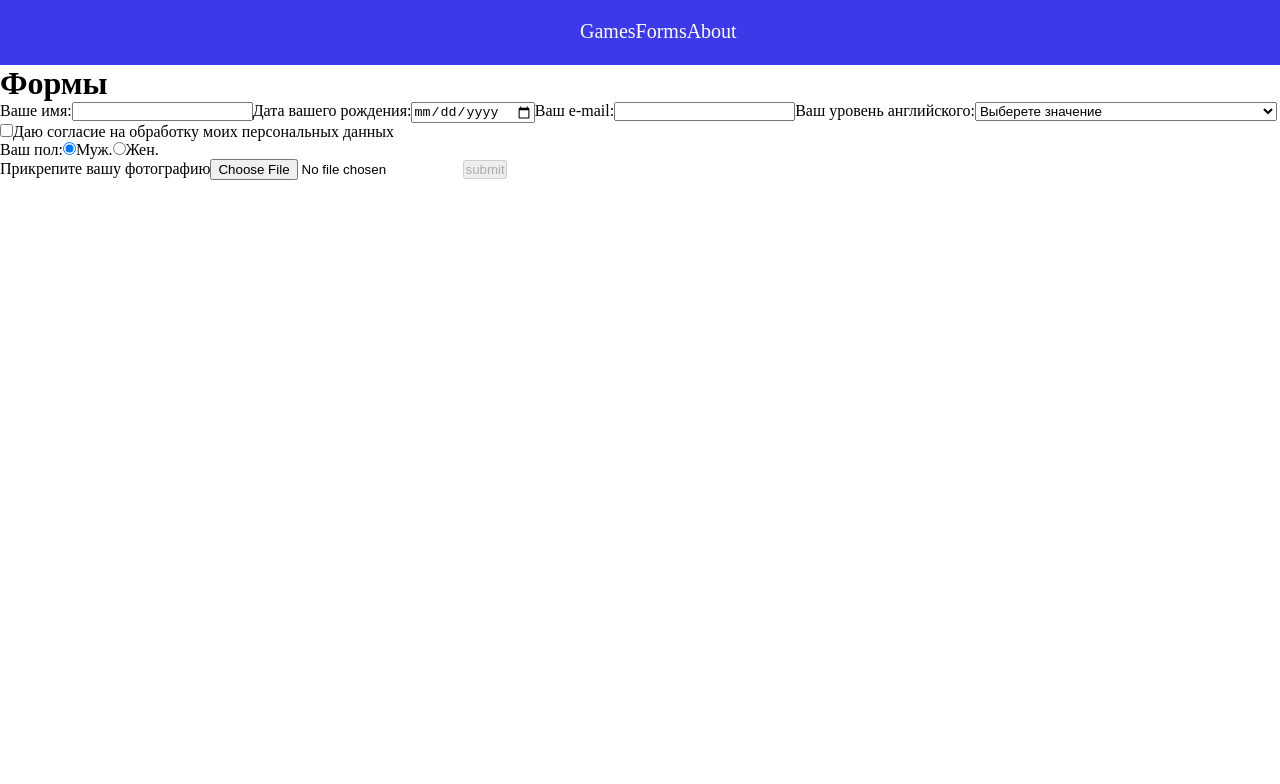
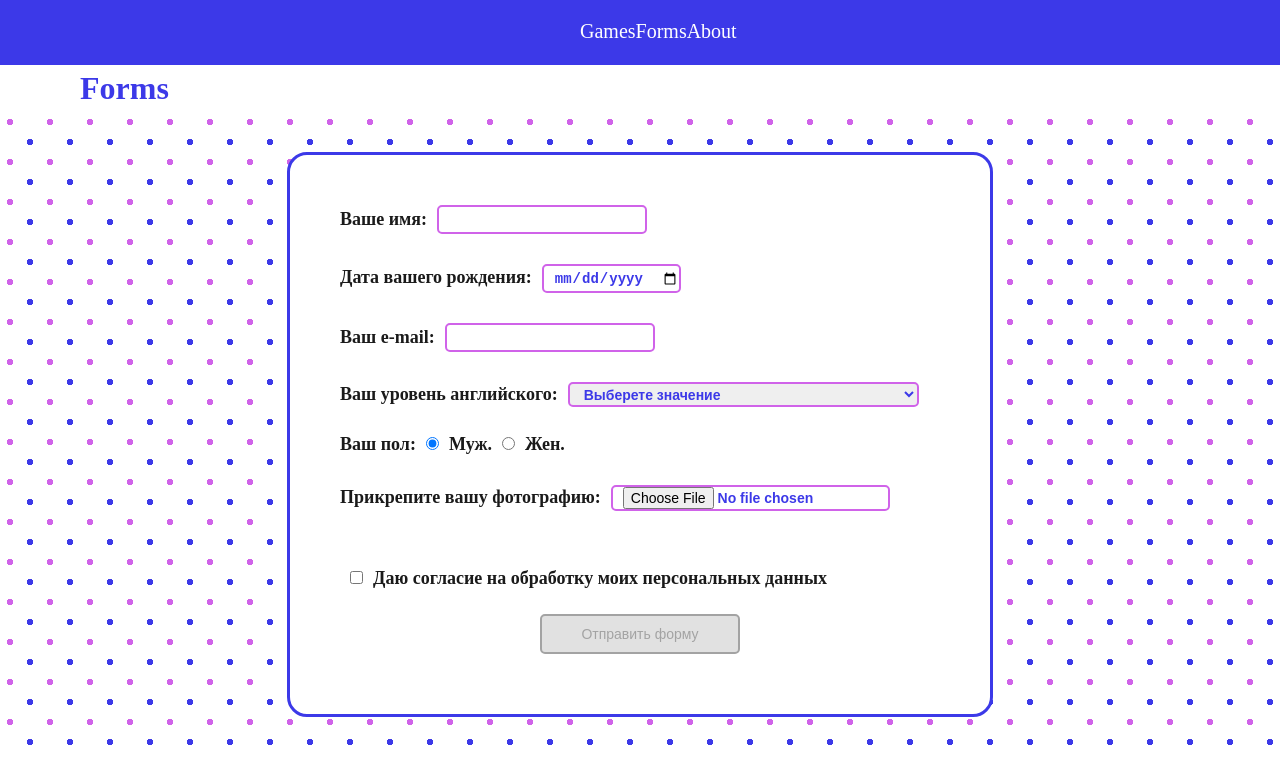
Before and after one commit to ry-ksu/react-redux, a React (Create React App) app: page /forms in a window 1280 px wide. Shown: the top 784 px of the page. Built offline with nearby package versions, Linux system fonts and the light colour scheme; the HTML template or start-up script is replaced by a standard one.

Commit message:
feat: add style to Forms page

```diff
--- /dev/null
+++ b/src/components/forms/index.module.css
@@ -0,0 +1,78 @@
+.header {
+  max-width: 1120px;
+  margin: auto;
+  display: block;
+  padding: 5px 40px;
+  color: rgb(60, 57, 232);
+}
+
+.formWrapper {
+  padding: 40px;
+  background-image: radial-gradient(rgb(208, 99, 233) 12%, transparent 12%),
+    radial-gradient(rgb(60, 57, 232) 12%, transparent 12%);
+  background-color: #ffffff;
+  background-position: 30px 30px, 50px 50px;
+  background-size: 40px 40px;
+}
+
+.formWrapper form {
+  color: rgb(26, 26, 26);
+  font-weight: 600;
+  font-size: 18px;
+  max-width: 600px;
+  margin: auto;
+  background: #ffffff;
+  border: solid 3px rgb(60, 57, 232);
+  border-radius: 20px;
+  padding: 20px 50px 60px;
+  display: flex;
+  flex-direction: column;
+}
+
+.formWrapper input,
+.formWrapper select {
+  padding-left: 10px;
+  border-radius: 5px;
+  margin: 30px 10px 0;
+  color: rgb(76, 76, 76);
+  font-weight: 600;
+  outline: none;
+  border: solid 2px rgb(208, 99, 233);
+  color: rgb(60, 57, 232);
+  font-size: 14px;
+}
+
+.formWrapper input[type=text],
+.formWrapper input[type=date],
+.formWrapper select {
+  height: 25px;
+}
+
+.formWrapper input[name=PDAgreement] {
+  margin-top: 60px;
+}
+
+.formWrapper img {
+  height: 200px;
+  width: 200px;
+  padding-left: calc(50% - 100px);
+  padding-top: 10px;
+}
+
+.formWrapper input[type=submit] {
+  font-weight: 500;
+  padding: 0;
+  height: 40px;
+  width: 200px;
+  margin: auto;
+  margin-top: 25px;
+  background: rgb(60, 57, 232);
+  border: solid 2px rgb(60, 57, 232);
+  color: #ffffff;
+}
+
+.formWrapper input[type=submit]:disabled {
+  background: rgb(225, 225, 225);
+  border: solid 2px rgb(163, 163, 163);
+  color: rgb(163, 163, 163);
+}
--- a/src/components/forms/index.tsx
+++ b/src/components/forms/index.tsx
@@ -2,6 +2,8 @@ import React, { useEffect, useRef, useState } from 'react';
 import { UserCards } from 'components/userCards';
 import { createInput } from './input';
 import { UserProps } from 'data/usersList';
+import styles from './index.module.css';
+import './style.css';
 
 type FormsProps = {
   cards: UserProps[];
@@ -18,6 +20,7 @@ export const Forms = (props: FormsProps) => {
   const femaleInput = useRef<HTMLInputElement>(null);
   const fileInput = useRef<HTMLInputElement>(null);
   const submitBtn = useRef<HTMLInputElement>(null);
+  const imgInput = useRef<HTMLImageElement>(null);
 
   const [nameDirty, setNameDirty] = useState(false);
   const [birthDirty, setBirthDirty] = useState(false);
@@ -63,15 +66,6 @@ export const Forms = (props: FormsProps) => {
         sex: femaleInput.current?.checked ? 'Жен.' : 'Муж.',
         file: fileCode,
       });
-      // props.cards.push({
-      //   name: nameInput.current.value,
-      //   birthday: birthdayInput.current.value,
-      //   eMail: eMailInput.current.value,
-      //   enLvl: enLvlInput.current.value,
-      //   PDAgreement: true,
-      //   sex: femaleInput.current?.checked ? 'Жен.' : 'Муж.',
-      //   file: fileCode,
-      // });
 
       nameInput.current.value = '';
       birthdayInput.current.value = '';
@@ -81,6 +75,7 @@ export const Forms = (props: FormsProps) => {
       maleInput.current.checked = true;
       fileInput.current.value = '';
       setFileCode('');
+      imgInput.current?.setAttribute('hidden', '');
 
       submitBtn.current.removeAttribute('useEffect');
       submitBtn.current.setAttribute('disabled', '');
@@ -247,14 +242,15 @@ export const Forms = (props: FormsProps) => {
     };
     reader.readAsDataURL(e.target.files[0]);
 
+    imgInput.current?.removeAttribute('hidden');
     handlerInputChange(e);
   };
 
   return (
     <>
+      <h1 className={styles.header}>Forms</h1>
+      <div className={styles.formWrapper}>
         <form onSubmit={handleSubmit}>
-        <h1>Формы</h1>
-
           {createInput(
             'top',
             'Ваше имя:',
@@ -288,7 +284,6 @@ export const Forms = (props: FormsProps) => {
             handlerInputChange
           )}
 
-        {enLvlDirty && enLvlError && <div className="error">{enLvlError}</div>}
           <label>
             Ваш уровень английского:
             <select onChange={handlerInputChange} name="enLvl" ref={enLvlInput}>
@@ -302,17 +297,7 @@ export const Forms = (props: FormsProps) => {
               <option value="c2">(C2) – профессиональный уровень владения</option>
             </select>
           </label>
-
-        {createInput(
-          'bottom',
-          'Даю согласие на обработку моих персональных данных',
-          'checkbox',
-          'PDAgreement',
-          PDAgreementDirty,
-          PDAgreementError,
-          PDAgreementInput,
-          handlerInputChange
-        )}
+          {enLvlDirty && enLvlError && <div className="error">{enLvlError}</div>}
 
           <p>
             Ваш пол:
@@ -326,9 +311,8 @@ export const Forms = (props: FormsProps) => {
             </label>
           </p>
 
-        {fileDirty && fileError && <div className="error">{fileError}</div>}
           <label>
-          Прикрепите вашу фотографию
+            Прикрепите вашу фотографию:
             <input
               onChange={handlerFileChange}
               type="file"
@@ -336,11 +320,24 @@ export const Forms = (props: FormsProps) => {
               ref={fileInput}
               accept="image/*,.png,.jpg,.gif,.web"
             />
-          <img src={fileCode} />
+            <img src={fileCode} ref={imgInput} hidden />
           </label>
+          {fileDirty && fileError && <div className="error">{fileError}</div>}
 
-        <input type="submit" value="submit" disabled ref={submitBtn} />
+          {createInput(
+            'bottom',
+            'Даю согласие на обработку моих персональных данных',
+            'checkbox',
+            'PDAgreement',
+            PDAgreementDirty,
+            PDAgreementError,
+            PDAgreementInput,
+            handlerInputChange
+          )}
+
+          <input type="submit" value="Отправить форму" disabled ref={submitBtn} />
         </form>
+      </div>
       <UserCards cards={props.cards} />
     </>
   );
--- a/src/components/forms/input.tsx
+++ b/src/components/forms/input.tsx
@@ -13,21 +13,21 @@ export const createInput = (
   if (childrenLocation === 'top') {
     return (
       <>
-        {nameDirty && nameError && <div className="error">{nameError}</div>}
         <label>
           {children}
           <input onChange={handlerInputChange} type={type} name={name} ref={nameInput} />
         </label>
+        {nameDirty && nameError && <div className="error">{nameError}</div>}
       </>
     );
   } else {
     return (
       <>
-        {nameDirty && nameError && <div className="error">{nameError}</div>}
         <label>
           <input onChange={handlerInputChange} type={type} name={name} ref={nameInput} />
           {children}
         </label>
+        {nameDirty && nameError && <div className="error">{nameError}</div>}
       </>
     );
   }
--- a/src/components/forms/style.css
+++ b/src/components/forms/style.css
@@ -0,0 +1,6 @@
+.error {
+  color: rgb(200, 64, 64);
+  height: 0;
+  font-size: 15px;
+  padding-left: 5px;
+}
--- /dev/null
+++ b/src/components/userCards/index.module.css
@@ -0,0 +1,49 @@
+.userCardsWrapper {
+  max-width: 1200px;
+  margin: auto;
+  padding: 30px;
+  display: flex;
+  justify-content: center;
+  flex-wrap: wrap;
+  gap: 50px 30px;
+}
+
+.userCard {
+  border: solid 2px rgb(60, 57, 232);
+  border-radius: 20px;
+  width: 270px;
+  display: flex;
+  flex-direction: column;
+  gap: 5px;
+}
+
+.userCard img {
+  border-radius: 18px;
+  width: 270px;
+  height: 300px;
+  object-fit: cover;
+}
+
+.content {
+  padding: 10px;
+}
+
+.content h3 {
+  font-size: 23px;
+  color: rgb(26, 26, 26);
+  margin-bottom: 15px;
+}
+
+.content h4 {
+  font-size: 15px;
+  margin-top: 10px;
+  color: rgb(76, 76, 76);
+  font-weight: 500;
+  padding-bottom: 15px;
+}
+
+.content h5 {
+  font-size: 15px;
+  color: rgb(26, 26, 26);
+  font-weight: 500;
+}
--- a/src/components/userCards/index.tsx
+++ b/src/components/userCards/index.tsx
@@ -1,5 +1,6 @@
 import React from 'react';
 import { UserProps } from 'data/usersList';
+import style from './index.module.css';
 
 type UserCardProps = {
   cards: UserProps[];
@@ -7,24 +8,26 @@ type UserCardProps = {
 
 export const UserCards = (props: UserCardProps) => {
   return (
-    <div>
+    <div className={style.userCardsWrapper}>
       {props.cards.map((user) => (
-        <div key={user.eMail + user.birthday}>
+        <div className={style.userCard} key={user.eMail + user.birthday}>
           <img src={user.file} />
-          <div>
-            Имя: <strong>{user.name}</strong> ({user.sex})
-          </div>
-          <div>
-            Почта: <strong>{user.eMail}</strong>
-          </div>
-          <div>
-            Дата рождения: <strong>{user.birthday}</strong>
-          </div>
-          <div>
-            Уровень английского: <strong>{user.enLvl.toUpperCase()}</strong>
-          </div>
-          <div>
-            Согласие на обработку ПД: <strong>ДА</strong>
+          <div className={style.content}>
+            <h3>
+              {user.name} ({user.sex})
+            </h3>
+            <h5>
+              Почта: <strong>{user.eMail}</strong>
+            </h5>
+            <h5>
+              Дата рождения: <strong>{user.birthday}</strong>
+            </h5>
+            <h5>
+              Уровень английского: <strong>{user.enLvl.toUpperCase()}</strong>
+            </h5>
+            <h4>
+              Согласие на обработку ПД: <strong>ДА</strong>
+            </h4>
           </div>
         </div>
       ))}
```
Also changed, not shown: src/components/cards/index.module.css (line endings or trailing spaces). Lines whose indentation alone changed are shown as unchanged.
